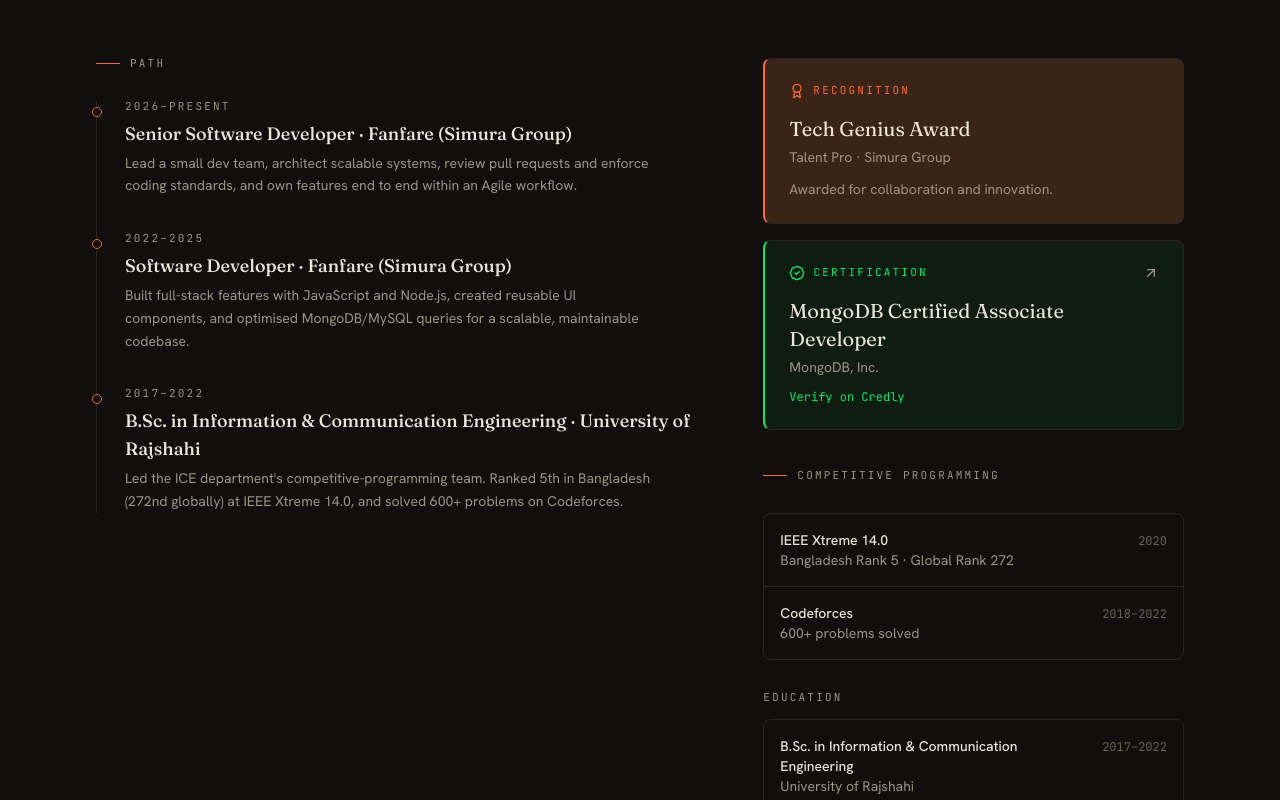
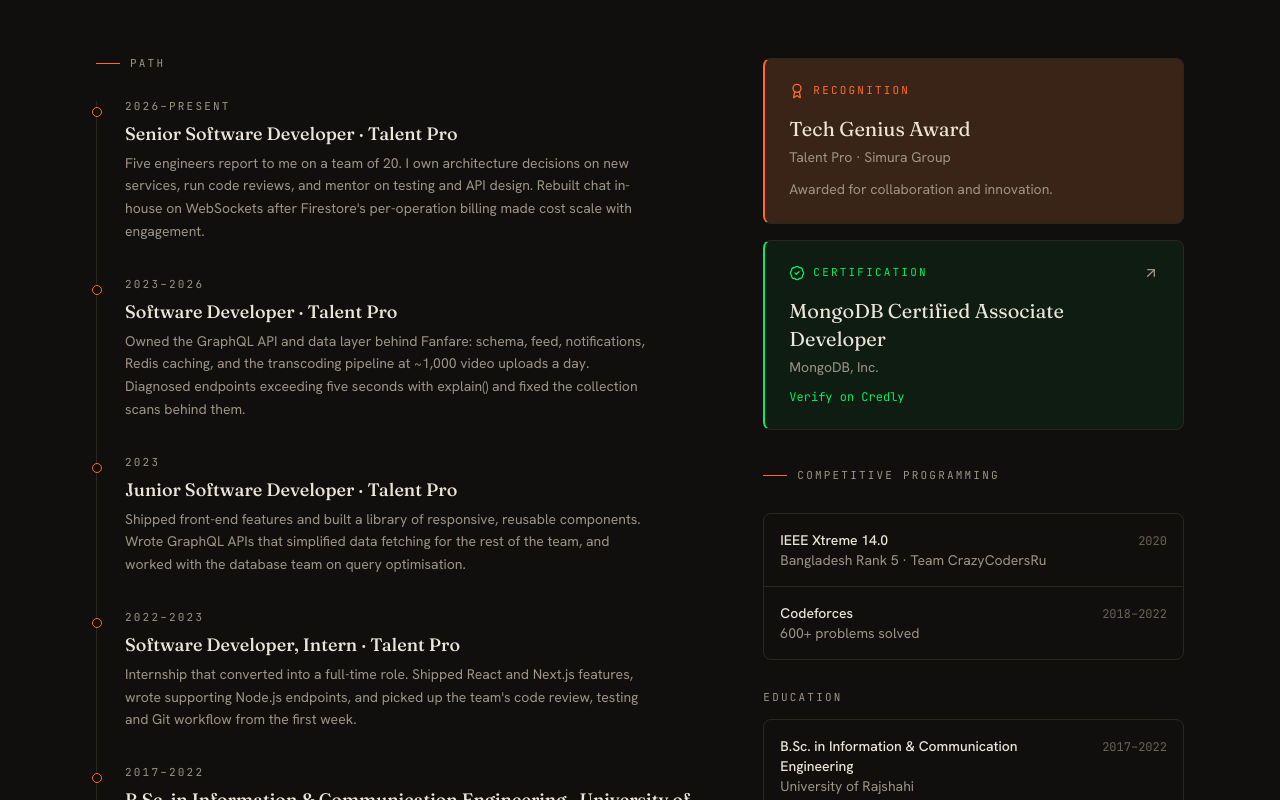
Before and after one commit to MamunCrafts/almamuncodes, a Next.js app: page /about in a window 1280 px wide. Shown: the part 1100-1900 px from the top of the page. Built offline with nearby package versions, Linux system fonts and the light colour scheme; no server answers.

Commit message:
feat: update work experience details and project names for clarity and accuracy

```diff
--- a/app/about/page.tsx
+++ b/app/about/page.tsx
@@ -17,21 +17,33 @@ export const metadata: Metadata = {
 const timeline: TimelineItem[] = [
   {
     period: "2026–Present",
-    title: "Senior Software Developer · Fanfare (Simura Group)",
+    title: "Senior Software Developer · Talent Pro",
     detail:
-      "Lead a small dev team, architect scalable systems, review pull requests and enforce coding standards, and own features end to end within an Agile workflow.",
+      "Five engineers report to me on a team of 20. I own architecture decisions on new services, run code reviews, and mentor on testing and API design. Rebuilt chat in-house on WebSockets after Firestore's per-operation billing made cost scale with engagement.",
   },
   {
-    period: "2022–2025",
-    title: "Software Developer · Fanfare (Simura Group)",
+    period: "2023–2026",
+    title: "Software Developer · Talent Pro",
     detail:
-      "Built full-stack features with JavaScript and Node.js, created reusable UI components, and optimised MongoDB/MySQL queries for a scalable, maintainable codebase.",
+      "Owned the GraphQL API and data layer behind Fanfare: schema, feed, notifications, Redis caching, and the transcoding pipeline at ~1,000 video uploads a day. Diagnosed endpoints exceeding five seconds with explain() and fixed the collection scans behind them.",
+  },
+  {
+    period: "2023",
+    title: "Junior Software Developer · Talent Pro",
+    detail:
+      "Shipped front-end features and built a library of responsive, reusable components. Wrote GraphQL APIs that simplified data fetching for the rest of the team, and worked with the database team on query optimisation.",
+  },
+  {
+    period: "2022–2023",
+    title: "Software Developer, Intern · Talent Pro",
+    detail:
+      "Internship that converted into a full-time role. Shipped React and Next.js features, wrote supporting Node.js endpoints, and picked up the team's code review, testing and Git workflow from the first week.",
   },
   {
     period: "2017–2022",
     title: "B.Sc. in Information & Communication Engineering · University of Rajshahi",
     detail:
-      "Led the ICE department's competitive-programming team. Ranked 5th in Bangladesh (272nd globally) at IEEE Xtreme 14.0, and solved 600+ problems on Codeforces.",
+      "Led the ICE department's competitive-programming team. Ranked 5th in Bangladesh at IEEE Xtreme 14.0, and solved 600+ problems on Codeforces.",
   },
 ]
 
@@ -65,9 +77,9 @@ export default function AboutPage() {
                     APIs, and the Postgres/Mongo/Redis layers behind them. I gravitate toward the
                     parts other people find fiddly: the N+1 query hiding in a feed, the cache that's
                     lying about its freshness, the schema that'll be painful to change next year.
-                    Along the way I doubled API throughput on Fanfare's platform and was recognised
-                    with a Tech Genius award at Talent Pro (a sister company of Fanfare under the
-                    Simura Group) for collaboration and innovation.
+                    Along the way I doubled API throughput on Fanfare, the social commerce product I
+                    work on at Talent Pro, and was recognised with a Tech Genius award for
+                    collaboration and innovation.
                   </p>
                   <p>
                     I work well async and write things down, which is what makes remote across time
--- a/config/site.ts
+++ b/config/site.ts
@@ -42,7 +42,7 @@ export const site = {
   url: "https://almamun.codes",
   socials: {
     github: "https://github.com/mamuncrafts",
-    linkedin: "https://www.linkedin.com/in/almamunmim1611177146/",
+    linkedin: "https://www.linkedin.com/in/mamuncrafts/",
     twitter: "https://twitter.com/soft_eng_mamun",
   },
 } as const
@@ -114,7 +114,7 @@ export const skillGroups: SkillGroup[] = [
 ]
 
 export const highlights = [
-  { name: "IEEE Xtreme 14.0", detail: "Bangladesh Rank 5 · Global Rank 272", year: "2020" },
+  { name: "IEEE Xtreme 14.0", detail: "Bangladesh Rank 5 · Team CrazyCodersRu", year: "2020" },
   { name: "Codeforces", detail: "600+ problems solved", year: "2018–2022" },
 ]
 
--- a/content/work/dgihub.ts
+++ b/content/work/dgihub.ts
@@ -1,10 +1,12 @@
 import type { CaseStudy } from "@/lib/case-studies"
 
-// DgiHub, an internal data-integration platform (ETL + Reverse ETL) with
+// ConversaAI, an internal data-integration platform (ETL + Reverse ETL) with
 // connectors to popular SaaS tools.
+// NOTE: the slug stays "dgihub" (the project's former name) so the published
+// URL /work/dgihub keeps working. Display name only was changed.
 export const dgihub: CaseStudy = {
   slug: "dgihub",
-  title: "DgiHub: a data integration platform",
+  title: "ConversaAI: a data integration platform",
   teaser:
     "An internal ETL and Reverse-ETL platform that moves data between a business's SaaS tools, with connectors, pipelines, and production-grade failure recovery.",
   metric: {
@@ -22,7 +24,7 @@ export const dgihub: CaseStudy = {
     links: [], // internal platform, no public URL
   },
   context:
-    "DgiHub is an internal data-integration platform. Businesses run their operations across many SaaS tools (storefronts, CRMs, accounting, email marketing), and their data ends up siloed in each one. DgiHub's job is to move that data where it's needed: pull it in from those tools (ETL) and push modeled data back out to them (Reverse ETL), so every system is working from the same picture.",
+    "ConversaAI is an internal data-integration platform. Businesses run their operations across many SaaS tools (storefronts, CRMs, accounting, email marketing), and their data ends up siloed in each one. ConversaAI's job is to move that data where it's needed: pull it in from those tools (ETL) and push modeled data back out to them (Reverse ETL), so every system is working from the same picture.",
   problem:
     "Every third-party service integrates differently: its own auth, rate limits, pagination and data shapes. Stitching them together by hand is brittle, and because the syncs run continuously in production, a single upstream hiccup can't be allowed to corrupt data or wedge the whole pipeline. The platform needed reliable, recoverable data movement in both directions, not a pile of one-off scripts.",
   constraints: [
```
